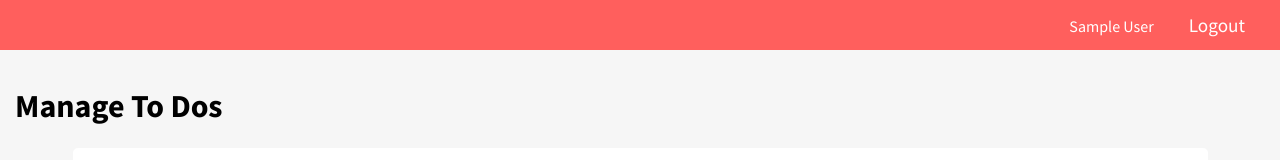
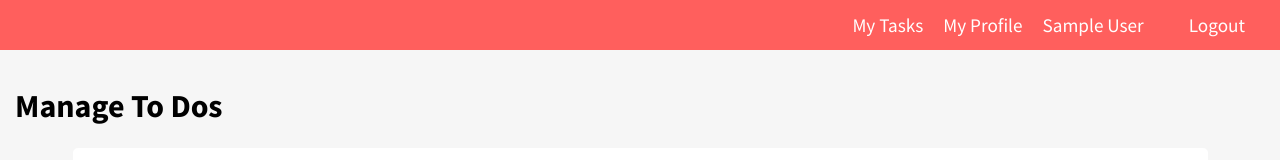
Before and after one commit to evan-ryan-york/training-app-delyce, a React (Create React App) app: page /task-container in a window 1280 px wide. Shown: the top 160 px of the page. Built offline with nearby package versions, Linux system fonts and the light colour scheme; no server answers; the database is empty; sample sign-in values are in the browser's storage.

Commit message:
Profile with material ui

```diff
--- a/package.json
+++ b/package.json
@@ -3,15 +3,17 @@
   "version": "0.1.0",
   "private": true,
   "dependencies": {
-    "@emotion/react": "^11.8.1",
+    "@emotion/react": "^11.9.0",
     "@emotion/styled": "^11.8.1",
-    "@mui/material": "^5.4.3",
+    "@mui/icons-material": "^5.6.2",
+    "@mui/material": "^5.6.2",
     "@testing-library/jest-dom": "^5.16.2",
     "@testing-library/react": "^12.1.3",
     "@testing-library/user-event": "^13.5.0",
     "firebase": "^9.6.7",
     "react": "^17.0.2",
     "react-dom": "^17.0.2",
+    "react-router-dom": "^6.3.0",
     "react-scripts": "5.0.0",
     "web-vitals": "^2.1.4"
   },
--- a/public/index.html
+++ b/public/index.html
@@ -10,7 +10,7 @@
     />
     <link rel="manifest" href="%PUBLIC_URL%/manifest.json" />
     <link rel="preconnect" href="https://fonts.googleapis.com"><link rel="preconnect" href="https://fonts.gstatic.com" crossorigin><link href="https://fonts.googleapis.com/css2?family=Source+Sans+Pro:wght@200;300;400;600;700&display=swap" rel="stylesheet">
-    <title>React App</title>
+    <title>Delyce - Training App</title>
   </head>
   <body>
     <noscript>You need to enable JavaScript to run this app.</noscript>
--- a/src/App.js
+++ b/src/App.js
@@ -1,14 +1,22 @@
-import React from "react"
-import AppContainer from "./components/AppContainer";
-import {AppContextProvider} from "./contexts/AppContext";
+import React from "react";
+import { BrowserRouter as Router, Route, Routes } from "react-router-dom";
+import LoginContainer from "./components/LoginContainer";
+import ProfileContainer from "./components/ProfileContainer";
+import TaskContainer from "./components/TaskContainer";
+import { AppContextProvider } from "./contexts/AppContext";
 
 function App() {
-
   return (
-    <AppContextProvider>
-      <AppContainer />
-    </AppContextProvider>
-
+    <Router>
+      <AppContextProvider>
+        <Routes>
+          <Route path="/" element={<TaskContainer />} />
+          <Route path="/login" element={<LoginContainer />} />
+          <Route path="/task-container" element={<TaskContainer />} />
+          <Route path="/profile-container" element={<ProfileContainer />} />
+        </Routes>
+      </AppContextProvider>
+    </Router>
   );
 }
 
--- a/src/components/AppContainer.js
+++ /dev/null
@@ -1,9 +0,0 @@
-import React from "react";
-import LoginContainer from "./LoginContainer";
-import TaskContainer from "./TaskContainer";
-import { useAppContext } from "../contexts/AppContext";
-
-export default function AppContainer() {
-  const { isLoggedIn, loading } = useAppContext();
-  return <>{!loading && <>{isLoggedIn ? <TaskContainer /> : <LoginContainer />}</>}</>;
-}
--- a/src/components/LoginContainer.js
+++ b/src/components/LoginContainer.js
@@ -1,5 +1,6 @@
 import React, { useState, useEffect } from "react";
 import Textfield from "./Textfield";
+import {useNavigate} from "react-router-dom"
 import SubmitButton from "./SubmitButton";
 import { useAppContext } from "../contexts/AppContext";
 
@@ -9,7 +10,14 @@ const LoginContainer = (props) => {
   const [emailIsValid, setEmailIsValid] = useState(false);
   const [passwordIsValid, setPasswordIsValid] = useState(false);
   const [formIsValid, setFormIsValid] = useState(false);
-  const { setIsLoggedIn, signInWithGoogle } = useAppContext();
+  const { setIsLoggedIn, signInWithGoogle, isLoggedIn } = useAppContext();
+  const navigate = useNavigate();
+
+  useEffect(()=>{
+    if(isLoggedIn){
+      navigate("/task-container")
+    }
+  },[isLoggedIn]);
 
   const setFormValidation = () => {
     if (emailIsValid && passwordIsValid) {
--- a/src/components/Navbar.js
+++ b/src/components/Navbar.js
@@ -1,4 +1,5 @@
 import React from "react";
+import {Link} from "react-router-dom";
 import { useAppContext } from "../contexts/AppContext";
 
 export default function Navbar() {
@@ -6,8 +7,10 @@ export default function Navbar() {
 
   return (
     <nav>
+      <Link to="/task-container" className="NavLink">My Tasks</Link>
+      <Link to="/profile-container"  className="NavLink">My Profile</Link>
       {loggedInUser && (
-      <span className="menu-item">{loggedInUser.displayName}</span>
+      <span className="NavLink">{loggedInUser.displayName}</span>
       )}
       <button onClick={handleLogout}>Logout</button>
     </nav>
--- /dev/null
+++ b/src/components/Profile.js
@@ -0,0 +1,37 @@
+import React from "react";
+import Paper from "@mui/material/Paper";
+import Avatar from "@mui/material/Avatar";
+import Typography from "@mui/material/Typography";
+import Button from "@mui/material/Button";
+import { createTheme, ThemeProvider } from "@mui/material/styles";
+
+const theme = createTheme({
+    palette: {
+        primary: {
+            main: "#ff5f5d"
+        }
+    }
+})
+
+export default function Profile() {
+  return (
+    <ThemeProvider theme={theme}>
+      <Paper sx={{ minWidth: 250, width: "80%", margin: "30px auto", padding: 2, textAlign: "center" }}>
+        <Avatar
+          sx={{ width: 100, height: 100, margin: "0px auto" }}
+          alt=""
+          src="https://i.pravatar.cc/100?img=3"
+        />
+        <Typography variant="h4" component="div">
+          Ryan York
+        </Typography>
+        <Typography variant="p" component="div">
+          Age: 37
+        </Typography>
+        <Button sx={{ mt: 2 }} color="primary" variant="outlined">
+          Edit
+        </Button>
+      </Paper>
+    </ThemeProvider>
+  );
+}
--- /dev/null
+++ b/src/components/ProfileContainer.js
@@ -0,0 +1,23 @@
+import React, {useEffect} from "react";
+import { useNavigate } from "react-router-dom";
+import {useAppContext} from "../contexts/AppContext";
+import Profile from "./Profile";
+import Navbar from "./Navbar";
+
+export default function ProfileContainer(){
+    const { isLoggedIn, loading } = useAppContext();
+    const navigate = useNavigate();
+
+    useEffect(()=>{
+        if(isLoggedIn===false){
+            navigate("/login")
+        }
+    },[isLoggedIn]);
+
+  return (
+      <>
+        <Navbar/>
+        <Profile />
+      </>
+  );
+}
--- a/src/components/TaskContainer.js
+++ b/src/components/TaskContainer.js
@@ -3,12 +3,20 @@ import Navbar from "./Navbar";
 import NewTask from "./NewTask";
 import TaskList from "./TaskList";
 import { db } from "../firebase";
+import {useNavigate} from "react-router-dom"
 import { collection, getDocs } from "firebase/firestore";
 import {useAppContext} from "../contexts/AppContext"
 
 export default function TaskContainer(props) {
   const [tasks, setTasks] = useState();
-  const {submitTrigger} = useAppContext();
+  const {submitTrigger, isLoggedIn} = useAppContext();
+  const navigate = useNavigate();
+
+  useEffect(()=>{
+    if(isLoggedIn === false){
+      navigate("/login")
+    }
+  },[isLoggedIn])
 
   useEffect(() => {
     const getTasks = async () => {
--- a/src/contexts/AppContext.js
+++ b/src/contexts/AppContext.js
@@ -46,7 +46,6 @@ export function AppContextProvider({ children }) {
   };
 
   onAuthStateChanged(auth, (user) => {
-    console.log(user);
     if (user) {
       setIsLoggedIn(true);
       setLoggedInUser(user);
--- a/src/index.css
+++ b/src/index.css
@@ -185,3 +185,12 @@ nav > button:hover {
 .tasks-container{
   padding: 15px;
 }
+
+.NavLink{
+  color: #fff;
+  font-size: 1.2em;
+  text-decoration: none;
+  margin-left: 10px;
+  margin-right: 10px;
+  color: #fff;
+ }
```
Also changed, not shown: src/components/EditProfileDialog.js (added), 1 other file (tests, documents, lock files or other folders).
